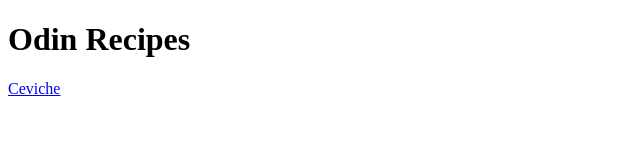
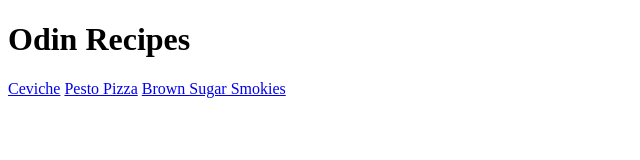
Before and after one commit to FrangoLoco/odin-recipes, a plain HTML site: page index.html in a window 1280 px wide. Shown: the whole page, without its empty margins (0-640 px from the left). Drawn offline with Linux system fonts and the light colour scheme.

Commit message:
feat: Added links to the index for new recipes
Added corresponding links in the index.html file for the Pesto Pizza and Brown Sugar Smokies recipes.

```diff
--- a/index.html
+++ b/index.html
@@ -8,5 +8,7 @@
 <body>
     <h1>Odin Recipes</h1>
     <a href="/recipes/ceviche.html">Ceviche</a>
+    <a href="/recipes/pesto_pizza.html">Pesto Pizza</a>
+    <a href="/recipes/brown_sugar_smokies.html">Brown Sugar Smokies</a>
 </body>
 </html>
```
